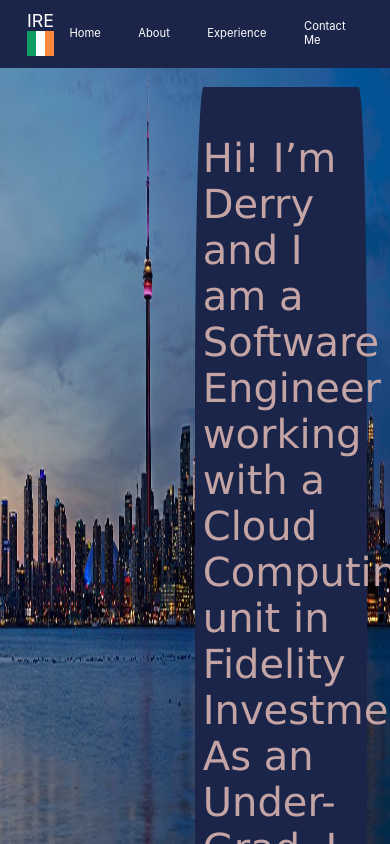
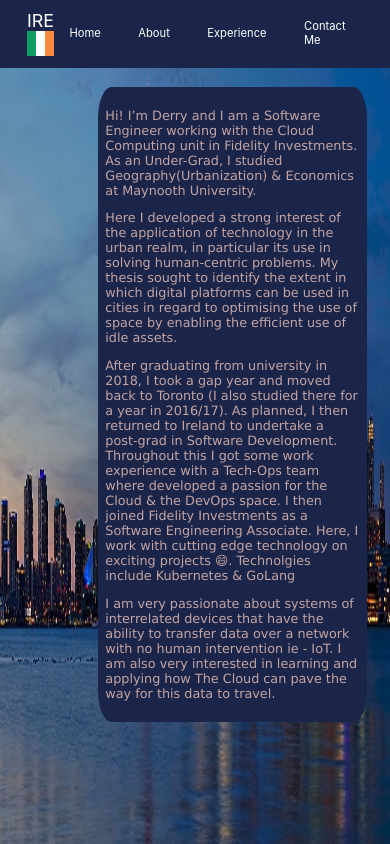
Before and after one commit to derryb51/PersonalSite, a React (Create React App) app: page /about in a window 390 px wide. Built offline with nearby package versions, Linux system fonts and the light colour scheme.

Commit message:
responsive design implemented

```diff
--- a/src/About.css
+++ b/src/About.css
@@ -1,7 +1,9 @@
 .aboutMe{
-    width:40%;
+    position: relative;
+    right: 15%;
+    width:50%;
     color: rgb(196, 164, 164);
-    font-size:250%;
+    font-size:120%;
     margin-left: 50%;
     margin-top: 5%;
     font-family:'Lucida Sans', 'Lucida Sans Regular', 'Lucida Grande', 'Lucida Sans Unicode', Geneva, Verdana, sans-serif;
@@ -9,3 +11,51 @@
     padding: 2%;
     border-radius: 5%;
 }
+
+
+
+/********** Medium devices only **********/
+@media (min-width: 992px) and (max-width: 1199px) {
+    .aboutMe{
+        position: relative;
+        right:15%;
+        width:50%;
+        font-size:120%;
+
+    }
+}
+
+/********** Small devices only **********/
+@media (min-width: 768px) and (max-width: 991px) {
+
+    .aboutMe{
+        position: relative;
+        right:25%;
+        width:65%;
+        font-size:120%;
+
+    }
+}
+
+/********** Extra small devices only **********/
+@media (min-width: 480px) and (max-width: 767px) {
+    .aboutMe{
+        position: relative;
+        right:25%;
+        width:65%;
+        font-size:100%;
+
+    }
+}
+
+/********* SUPER EXTRA SMALL DEVICES ONLY ******/
+@media (min-width: 0px) and (max-width: 479px){
+
+    .aboutMe{
+        position: relative;
+        right:25%;
+        width:65%;
+        font-size:80%;
+
+    }
+}
--- a/src/About.js
+++ b/src/About.js
@@ -18,28 +18,30 @@
                <div className="aboutMe">
 
                         <p id="pone">
-                            Hi! I’m Derry and I am a Software Engineer working with a Cloud Computing unit in Fidelity Investments.
+                            Hi! I’m Derry and I am a Software Engineer working with the Cloud Computing unit in Fidelity Investments.
                             As an Under-Grad, I studied Geography(Urbanization) & Economics at Maynooth University.
                         </p>
 
                         <p>
                             Here I developed a strong interest of the application of technology in the urban realm,
                             in particular its use in solving human-centric problems.
-                            My thesis sought to identify the extent to which digital platforms are used in cities to enable
-                            the efficient use of otherwise underused assets.
+                            My thesis sought to identify the extent in which digital platforms can be used in cities in regard to optimising the use of space by enabling the
+                            efficient use of idle assets.
                         </p>
 
                         <p id="ptwo">
                             After graduating from university in 2018, I took a gap year and moved back to Toronto
-                            (I also studied there for a year). As planned, I then returned to Ireland to undertake a post-grad in
-                            Software Development. Throughout this I got some work experience with a Tech-Ops tean where
+                            (I also studied there for a year in 2016/17). As planned, I then returned to Ireland to undertake a post-grad in
+                            Software Development. Throughout this I got some work experience with a Tech-Ops team where
                             developed a passion for the Cloud & the DevOps space.
+                            I then joined Fidelity Investments as a Software Engineering Associate.
+                            Here, I work with cutting edge technology on exciting projects 😄. Technolgies include Kubernetes & GoLang
                         </p>
 
                         <p>
-                            I then joined Fidelity Investments as a Software Engineering Associate.
-                            Here, I work with cutting edge technology on exciting projects 😄.
-                        </p>
+                            I am very passionate about systems of interrelated devices that have the ability to transfer data over a network with no human intervention ie - IoT.
+                            I am also very interested in learning and applying how The Cloud can pave the way for this data to travel.
+                         </p>
                 </div>
 
 
```
